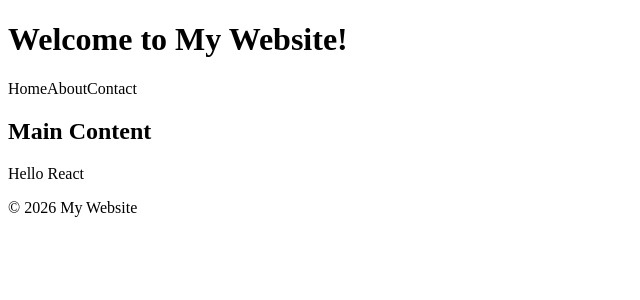
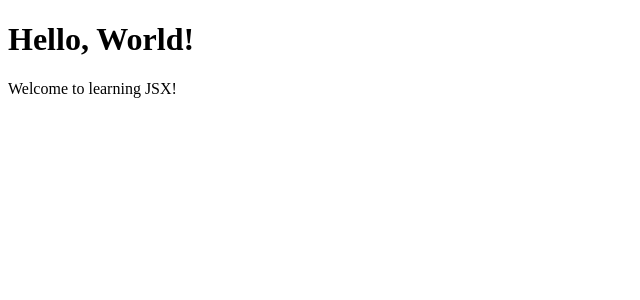
Before and after one commit to T-Harsha-Vardhan/reactjs, a React (Vite) app: page / in a window 1280 px wide. Shown: the top 300 px of the page, without its empty margins (0-640 px from the left). Built offline with nearby package versions, Linux system fonts and the light colour scheme.

Commit message:
Exercise 03: Created WelcomeMessage Component and Rendered in App Component

```diff
--- a/src/App.jsx
+++ b/src/App.jsx
@@ -1,16 +1,7 @@
-import Footer from "./components/Footer.jsx";
-import Greet from "./components/Greet.jsx";
-import Header from "./components/Header.jsx";
-import MainContent from "./components/MainContent.jsx";
+import WelcomeMessage from "./components/WelcomeMessage";
 
 const App = () => {
-  return (
-    <div>
-      <Header />
-      <MainContent />
-      <Footer />
-    </div>
-  );
+  return <WelcomeMessage />;
 };
 
 export default App;
--- /dev/null
+++ b/src/components/WelcomeMessage.jsx
@@ -0,0 +1,10 @@
+const WelcomeMessage = () => {
+  return (
+    <div>
+      <h1>Hello, World!</h1>
+      <p>Welcome to learning JSX!</p>
+    </div>
+  );
+};
+
+export default WelcomeMessage;
```
